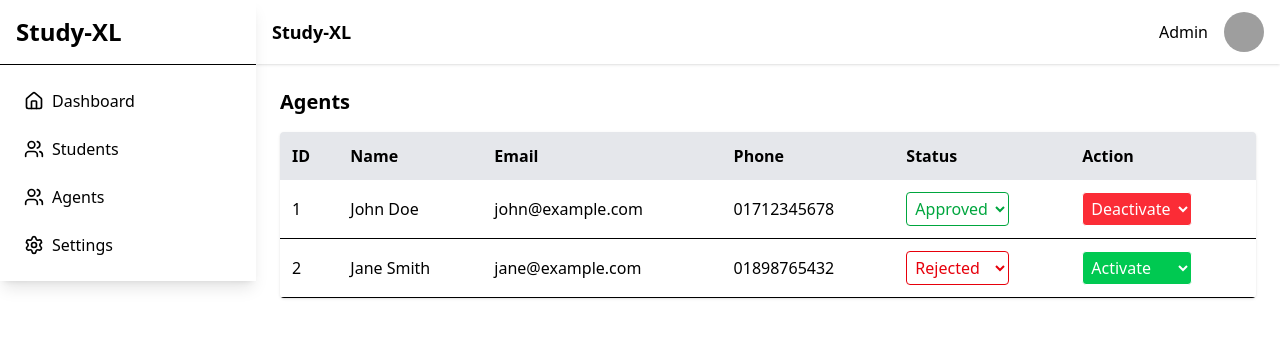
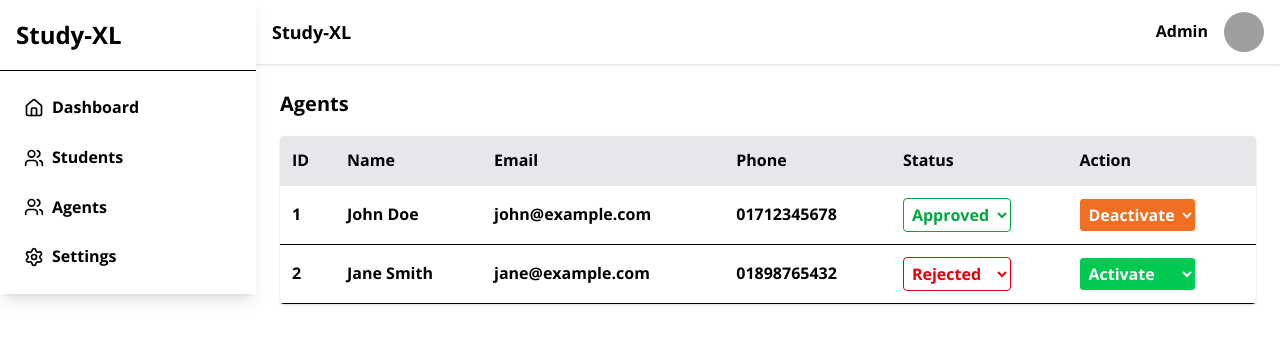
Before and after one commit to devchowdhuryjoy/studyxl-Admin-, a React (Vite) app: page /agents in a window 1280 px wide. Shown: the top 344 px of the page. Built offline with nearby package versions, Linux system fonts and the light colour scheme; grey boxes are pictures that could not be loaded.

Commit message:
Google fonts add

```diff
--- a/src/App.jsx
+++ b/src/App.jsx
@@ -1,3 +1,4 @@
+import './App.css';
 import { BrowserRouter as Router, Routes, Route } from "react-router-dom";
 import Login from "./pages/Login";
 import Dashboard from "./pages/Dashboard";
--- a/src/pages/Agents.jsx
+++ b/src/pages/Agents.jsx
@@ -71,7 +71,7 @@ const Agents = () => {
                     <select
                       value={agent.active ? "Deactivate" : "Activate"}
                       onChange={(e) => handleActionChange(agent.id, e.target.value)}
-                      className={`p-1 rounded border ${agent.active ? "bg-red-500 text-white" : "bg-green-500 text-white"}`}
+                      className={`p-1 rounded border ${agent.active ? "bg-primary text-white" : "bg-green-500 text-white"}`}
                     >
                       {actionOptions.map((action) => (
                         <option key={action} value={action}>
```
